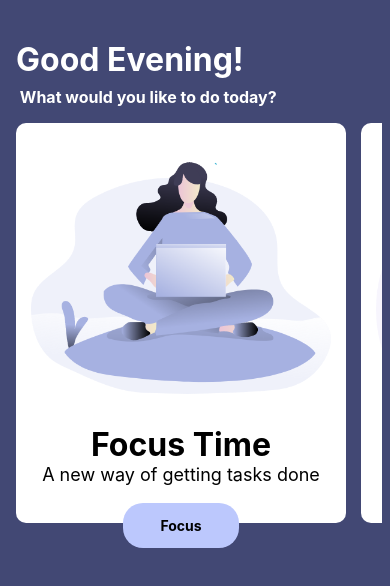
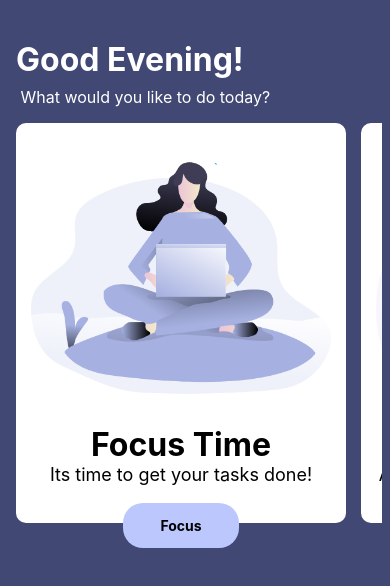
Before and after one commit to garysmith1933/Focustime, a React Native app: screen / in a window 390 px wide. Shown: the top 586 px of the page. Built offline with nearby package versions, Linux system fonts and the light colour scheme.

Commit message:
final changes

```diff
--- a/src/components/Countdown.js
+++ b/src/components/Countdown.js
@@ -20,7 +20,7 @@ export const Countdown = ({
   //literally the countdown functionally
   const countDown = () => {
     setMillis((time) => {
-      if(time === 0) {
+      if(time < 1) {
         onEnd();
         clearInterval(interval.current);
         return time;
@@ -68,6 +68,7 @@ const styles = StyleSheet.create({
     fontWeight: 'bold',
     color: colors.white,
     padding: spacing.lg,
-    backgroundColor: 'rgba(94, 132, 226, 0.3)'
+    backgroundColor: "#959fcb",
+    borderRadius: 10
   }
 })
--- a/src/components/Home.js
+++ b/src/components/Home.js
@@ -31,7 +31,7 @@ export const Home = ({navigation}) => {
 
         <View style={styles.titleContainer}>
           <Text style={styles.text}>Good {Greeting()}</Text>
-          <Text style={{color: colors.white, fontSize: fontSizes.md, paddingTop: spacing.sm, fontWeight: 'bold'}}> What would you like to do today? </Text>
+          <Text style={{color: colors.white, fontSize: fontSizes.md, paddingTop: spacing.sm}}> What would you like to do today? </Text>
         </View>
 
             <View style={styles.optionContainer}>
@@ -39,7 +39,7 @@ export const Home = ({navigation}) => {
                 <View style={styles.focus}>
                   <Image source={focus} style={{height: 100, width: 300, flex: 1, alignSelf:'center'}}/>
                   <Text style={styles.categories}>Focus Time</Text>
-                  <Text style={{marginBottom: 30, fontSize: 18}}>A new way of getting tasks done</Text>
+                  <Text style={{marginBottom: 30, fontSize: 18}}>Its time to get your tasks done!</Text>
 
                   <TouchableOpacity style={styles.focusButton} onPress={()=> navigation.navigate("Focus")}>
                   <Text style={{fontWeight: 'bold'}}>Focus</Text>
@@ -50,7 +50,7 @@ export const Home = ({navigation}) => {
             <View style={styles.affirmation}>
               <Image source={affirm} style={{height: 100, width: 300, flex: 1, alignSelf:'center'}}/>
               <Text style={styles.categories}>Affirmation Time</Text>
-              <Text style={{marginBottom: 30, fontSize: 18}}>Take time to love yourself</Text>
+              <Text style={{marginBottom: 30, fontSize: 18}}>Always make time to love yourself!</Text>
 
               <TouchableOpacity style={styles.affirmButton} onPress={()=> navigation.navigate("Affirmations")}>
                 <Text style={{fontWeight: 'bold'}}>Affirm</Text>
--- a/src/features/focus/Focus.js
+++ b/src/features/focus/Focus.js
@@ -11,7 +11,7 @@ export const Focus = ( { addSubject }) =>  {
     <View style={styles.container}>
 
       <View style={styles.innerContainer}>
-      <Text style={{fontSize: 28, color: colors.white, marginBottom: 16}}>Focus Time</Text>
+      <Text style={{fontSize: 28, color: colors.white, marginBottom: 16, fontWeight: 'bold'}}>Focus Time</Text>
         <Text style={styles.title}>What would you like to focus on? </Text>
 
         <View style={styles.inputContainer}>
@@ -40,7 +40,6 @@ const styles = StyleSheet.create({
 
   title: {
     color: colors.white,
-    fontWeight: 'bold',
     fontSize: 20
   },
 
--- a/src/features/focus/FocusHistory.js
+++ b/src/features/focus/FocusHistory.js
@@ -47,16 +47,12 @@ export const FocusHistory = ({focusHistory, onClear, addSubject}) => {
 const styles = StyleSheet.create({
   historyItem: (status) => ({
     color: status > 1 ? 'red' : 'green',
-    fontSize: fontSizes.medium
+    fontSize: 20
   }),
   title: {
      color: 'white',
     fontSize: fontSizes.lg,
     marginBottom: spacing.sm
   },
-  // clearContainer: {
-  //   alignItems: 'center',
-  //   backgroundColor: 'red',
-  //   justifyContent: 'flex-start'
-  // }
+
 })
--- a/src/features/timer/Timer.js
+++ b/src/features/timer/Timer.js
@@ -9,7 +9,7 @@ import {Timing} from './Timing'
 import {useKeepAwake} from 'expo-keep-awake'
 
 //0.1 is 6 seconds, 0.5 is 30
-const DEFAULT_TIME = 0.5;
+const DEFAULT_TIME = 0.1;
 
 export const Timer = ({focusSubject, onTimerEnd, clearSubject}) => {
   useKeepAwake()
@@ -37,7 +37,7 @@ export const Timer = ({focusSubject, onTimerEnd, clearSubject}) => {
   const changeTime = (minutes, title) => {
 
     if(minutes <= 0.5 && title === '-') {
-      alert('Error: Minutes cannot be 0')
+      alert('Error: Timer cannot be 0')
       return;
     }
 
@@ -64,7 +64,7 @@ export const Timer = ({focusSubject, onTimerEnd, clearSubject}) => {
       <View style={{paddingTop: spacing.sm}}>
         <ProgressBar
         progress={progress}
-        color='#5E84E2'
+        color={colors.lightPurple}
         style={{height: 10}}
         />
       </View>
```
